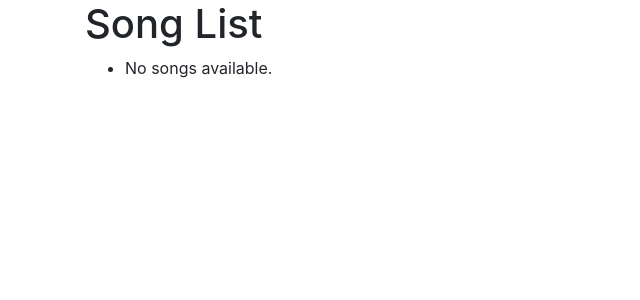
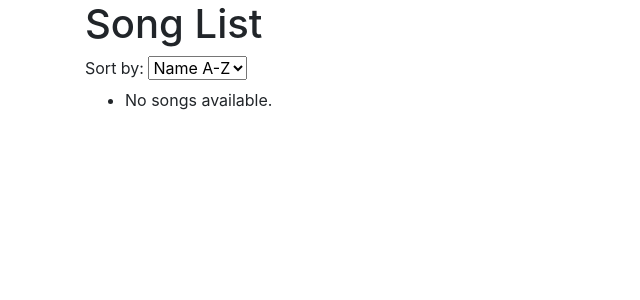
Before and after one commit to maxbartrip/DjangoDemo, a Django app: page /playlist/ in a window 1280 px wide. Shown: the part 56-356 px from the top of the page, without its empty margins (0-640 px from the left). Run offline with Django 5.2, Linux system fonts and the light colour scheme; data that the repository does not hold is empty; some libraries are stand-ins or nearby versions.

Commit message:
Added alphabetical sorting of songs

```diff
--- a/musicDemo/musicApp/templates/playlist.html
+++ b/musicDemo/musicApp/templates/playlist.html
@@ -12,11 +12,19 @@
 {% block content %}
     <h1>Song List</h1>
 
+    <form class="sort-form" method="get" action="{% url 'playlist' %}">
+        <label for="sort">Sort by:</label>
+        <select id="sort" name="sort" onchange="this.form.submit()">
+            <option value="name_a_z" {% if sort_option == 'name_a_z' %}selected{% endif %}>Name A-Z</option>
+            <option value="name_z_a" {% if sort_option == 'name_z_a' %}selected{% endif %}>Name Z-A</option>
+        </select>
+    </form>
+
     <ul class="song-list">
         {% for song in songs %}
             <li class="song-item">
                 <span class="song-title">{{ song.title }}</span>
-                <span class="song-details">({{ song.genres.all|join:", " }}) by {{ song.artists.all|join:", " }}</span>
+                <span class="song-details">({{ song.sorted_genres|join:", " }}) by {{ song.artists.all|join:", " }}</span>
                 <br>
                 <em class="release-date">Released on: {{ song.release_date }}</em>
             </li>
--- a/musicDemo/musicApp/views.py
+++ b/musicDemo/musicApp/views.py
@@ -6,5 +6,14 @@ def main(request):
     return render(request, "main.html")
 
 def playlist(request):
-    songs = Song.objects.all()
-    return render(request, "playlist.html", {'songs': songs})
+    sort_option = request.GET.get('sort', 'name_a_z')
+
+    if sort_option == 'name_z_a':
+        songs = Song.objects.order_by('-title')  # Sort by title Z-A
+    else:
+        songs = Song.objects.order_by('title')   # Sort by title A-Z
+
+    for song in songs:
+        song.sorted_genres = sorted(song.genres.all(), key=lambda g: g.name)
+
+    return render(request, "playlist.html", {'songs': songs, 'sort_option': sort_option})
```
Also changed, not shown: musicDemo/musicApp/static/css/playlist.css (+33 -0 lines).
